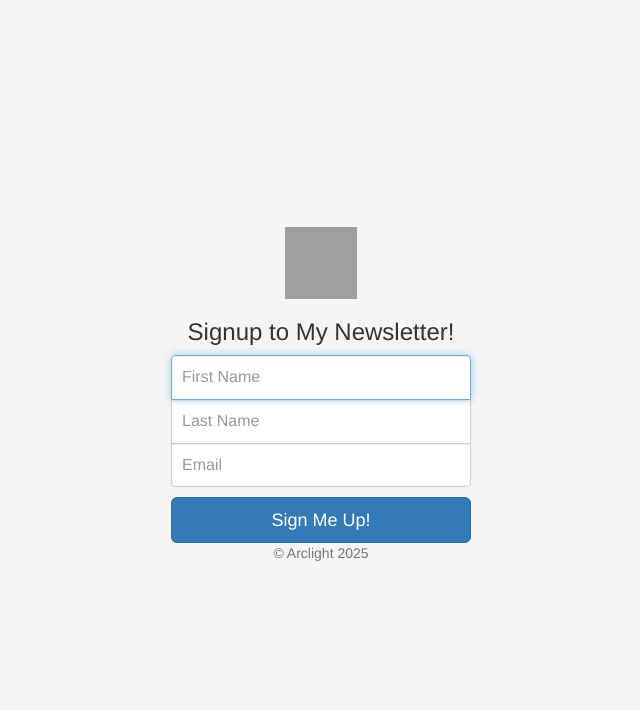
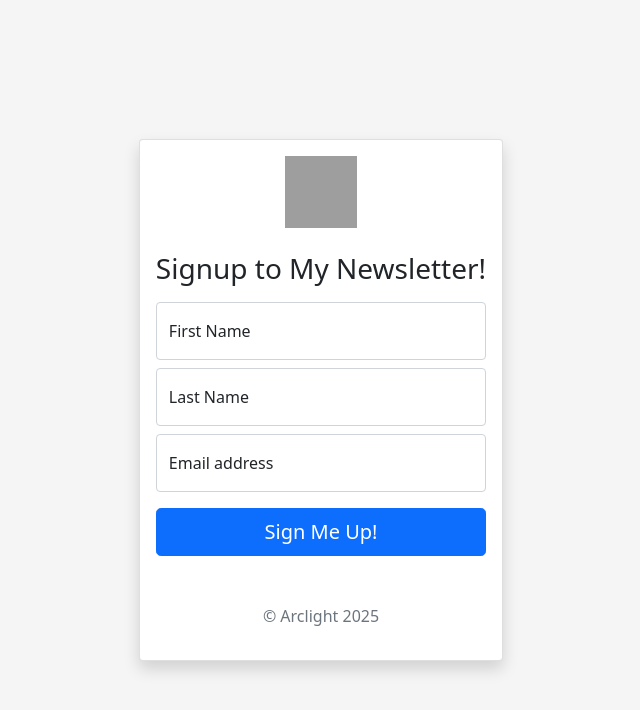
Before and after one commit to Shegzlang/Newsletter-Signup, a website: page signup.html in a window 1280 px wide. Shown: the whole page, without its empty margins (319-959 px from the left). Drawn offline with nearby package versions, Linux system fonts and the light colour scheme; grey boxes are pictures that could not be loaded.

Commit message:
bootstrap update

```diff
--- a/app.js
+++ b/app.js
@@ -6,7 +6,6 @@ require("dotenv").config(); // must be at the top
 
 const express = require("express");
 const bodyParser = require("body-parser");
-const request = require("request");
 const https = require("https")
 
 
@@ -17,7 +16,7 @@ app.use(bodyParser.urlencoded({ extended: true }));
 
 
 
-// for the form
+// for the form and to serve signup page
 app.get("/", function (req, res) {
     res.sendFile(__dirname + "/signup.html");
 });
@@ -52,7 +51,6 @@ const options = {
     auth: `segun2:${process.env.MAILCHIMP_API_KEY}`
 };
 
-
 const request = https.request(url, options, function(response) {
 
     if (response.statusCode === 200) {
@@ -65,7 +63,6 @@ const request = https.request(url, options, function(response) {
         console.log(JSON.parse(data));
     });
 });
-
 
 request.write(jsonData);
 request.end();
--- a/failure.html
+++ b/failure.html
@@ -5,11 +5,11 @@
     <meta name="viewport" content="width=device-width, initial-scale=1.0" />
     <title>Failure</title>
 
-    <!-- Bootstrap core CSS -->
+    <!-- Bootstrap 5 CSS -->
     <link
+      href="https://cdn.jsdelivr.net/npm/bootstrap@5.0.2/dist/css/bootstrap.min.css"
       rel="stylesheet"
-      href="https://cdn.jsdelivr.net/npm/bootstrap@3.3.7/dist/css/bootstrap.min.css"
-      integrity="sha384-BVYiiSIFeK1dGmJRAkycuHAHRg32OmUcww7on3RYdg4Va+PmSTsz/K68vbdEjh4u"
+      integrity="sha384-EVSTQN3/azprG1Anm3QDgpJLIm9Nao0Yz1ztcQTwFspd3yD65VohhpuuCOmLASjC"
       crossorigin="anonymous"
     />
   </head>
@@ -17,14 +17,19 @@
   <body>
     <div class="container-fluid bg-light p-5 mb-4 rounded-3">
       <div class="container py-5">
-        <h1 class="display-5 fw-bold">Uh Oh!</h1>
+        <h1 class="display-5 fw-bold text-danger">Uh Oh!</h1>
         <p class="col-md-8 fs-4">
           There was a problem signing you up. Please try again or contact the developer!
         </p>
-        <form action="/failure.html" method="post">
-            <button class="btn btn-warning btn-lg" type="button">Try Again</button>
+        <form action="/failure" method="post">
+          <button class="btn btn-warning btn-lg" type="submit">Try Again</button>
         </form>
       </div>
     </div>
+
+    <!-- Bootstrap 5 JS -->
+    <script src="https://cdn.jsdelivr.net/npm/bootstrap@5.0.2/dist/js/bootstrap.bundle.min.js"
+      integrity="sha384-MrcW6ZMFYlzcLA8Nl+NtUVF0sA7MsXsP1UyJoMp4YLEuNSfAP+JcXn/tWtIaxVXM"
+      crossorigin="anonymous"></script>
   </body>
 </html>
--- a/signup.html
+++ b/signup.html
@@ -4,50 +4,57 @@
     <meta charset="utf-8" />
     <meta
       name="viewport"
-      content="width=device-width, initial-scale=1, shrink-to-fit=no"
+      content="width=device-width, initial-scale=1"
     />
     <meta name="description" content="" />
     <meta name="author" content="" />
 
     <title>Newsletter Signup</title>
 
-    <!-- Bootstrap core CSS -->
+    <!-- Bootstrap 5 CSS -->
     <link
+      href="https://cdn.jsdelivr.net/npm/bootstrap@5.0.2/dist/css/bootstrap.min.css"
       rel="stylesheet"
-      href="https://cdn.jsdelivr.net/npm/bootstrap@3.3.7/dist/css/bootstrap.min.css"
-      integrity="sha384-BVYiiSIFeK1dGmJRAkycuHAHRg32OmUcww7on3RYdg4Va+PmSTsz/K68vbdEjh4u"
+      integrity="sha384-EVSTQN3/azprG1Anm3QDgpJLIm9Nao0Yz1ztcQTwFspd3yD65VohhpuuCOmLASjC"
       crossorigin="anonymous"
     />
 
-    <!-- Custom styles for this template -->
+    <!-- Custom styles -->
     <link rel="stylesheet" href="css/styles.css" />
   </head>
 
-  <body class="text-center">
-    <form class="form-signin" action="/" method="post">
-      <img
-        class="mb-4"
-        src="https://getbootstrap.com/docs/4.0/assets/brand/bootstrap-solid.svg"
-        alt=""
-        width="72"
-        height="72"
-      />
-      <h1 class="h3 mb-3 font-weight-normal">Signup to My Newsletter!</h1>
+  <body class="text-center d-flex align-items-center justify-content-center vh-100">
+    <main class="container d-flex justify-content-center align-items-center vh-100">
+  <div class="card shadow">
+    <div class="card-body text-center">
+      <img class="mb-4" src="https://getbootstrap.com/docs/4.0/assets/brand/bootstrap-solid.svg" alt="" width="72" height="72">
+      <h1 class="h3 mb-3 fw-normal">Signup to My Newsletter!</h1>
 
-      <input
-        type="text" class="form-control top" name="fname" placeholder="First Name" required autofocus
-      />
-      <input
-        type="text" class="form-control middle" name="lname" placeholder="Last Name" required
-      />
-
-      <input type="email" class="form-control bottom" name="email" placeholder="Email" required />
-
-      <button class="btn btn-lg btn-primary btn-block" type="submit"> Sign Me Up!
-      </button>
+      <form action="/" method="post">
+        <div class="form-floating mb-2">
+          <input type="text" class="form-control" id="fname" name="fname" placeholder="First Name" required>
+          <label for="fname">First Name</label>
+        </div>
+        <div class="form-floating mb-2">
+          <input type="text" class="form-control" id="lname" name="lname" placeholder="Last Name" required>
+          <label for="lname">Last Name</label>
+        </div>
+        <div class="form-floating mb-3">
+          <input type="email" class="form-control" id="email" name="email" placeholder="name@example.com" required>
+          <label for="email">Email address</label>
+        </div>
+        <button class="w-100 btn btn-lg btn-primary" type="submit">Sign Me Up!</button>
+      </form>
 
       <p class="mt-5 mb-3 text-muted">&copy; Arclight 2025</p>
-    </form>
+    </div>
+  </div>
+</main>
 
+
+    <!-- Bootstrap JS Bundle -->
+    <script src="https://cdn.jsdelivr.net/npm/bootstrap@5.0.2/dist/js/bootstrap.bundle.min.js"
+      integrity="sha384-MrcW6ZMFYlzcLA8Nl+NtUVF0sA7MsXsP1UyJoMp4YLEuNSfAP+JcXn/tWtIaxVXM"
+      crossorigin="anonymous"></script>
   </body>
 </html>
```
Also changed, not shown: success.html (+10 -5 lines).
